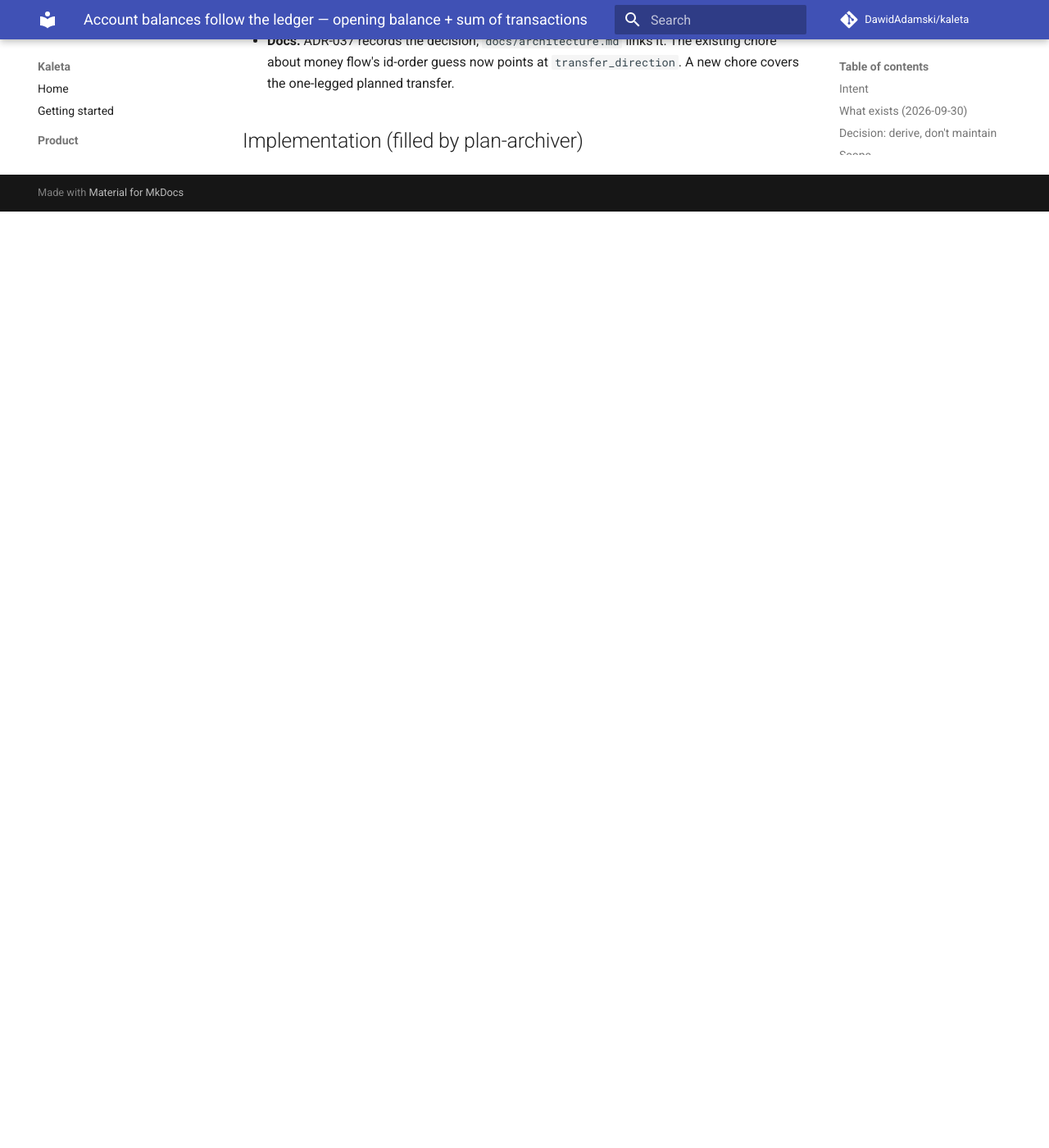
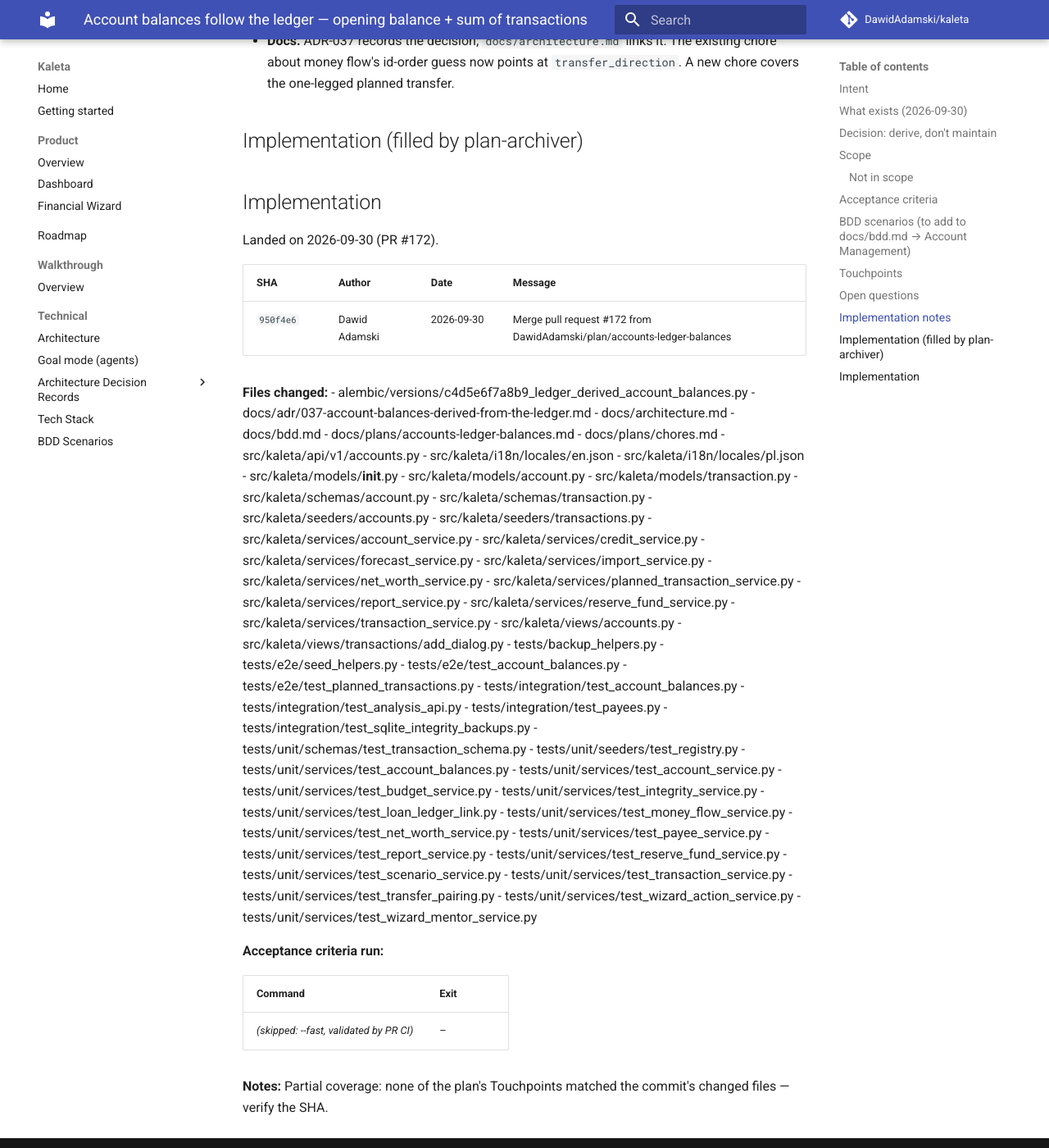
Before and after one commit to DawidAdamski/kaleta, an MkDocs documentation site: the page built from docs/plans/archive/accounts-ledger-balances.md, in a window 1280 px wide and 1400 px high, scrolled down 6347 px. Shown: the whole window at 82% size. Built offline with MkDocs 1.6.1 and Material for MkDocs 9.7.7, drawn with Linux system fonts in a browser that asks for light colours; comment, search, counter and statistics services are not loaded; before the commit the page ends 6605 px from its top, so only the background shows below that.

Commit message:
docs(plans): archive accounts-ledger-balances (#172)

```diff
--- a/docs/plans/accounts-ledger-balances.md
+++ b/docs/plans/archive/accounts-ledger-balances.md
@@ -3,16 +3,17 @@ plan_id: accounts-ledger-balances
 title: Account balances follow the ledger — opening balance + sum of transactions
 area: accounts
 effort: large
-status: in-progress
-roadmap_ref: ../roadmap.md#accounts
+status: archived
+archived_at: 2026-09-30
+roadmap_ref: ../../roadmap.md#accounts
 ---
 
 # Account balances follow the ledger
 
 Promoted from the chore inbox ("Reserve fund balances never follow the
 ledger", found by `plan/audit-planned-vs-code`). Blocks
-[`funds-savings-goals`](funds-savings-goals.md) (GOL-002/004) and
-[`funds-irregular-items`](funds-irregular-items.md) (IRR-004/005).
+[`funds-savings-goals`](../funds-savings-goals.md) (GOL-002/004) and
+[`funds-irregular-items`](../funds-irregular-items.md) (IRR-004/005).
 
 ## Intent
 
@@ -276,3 +277,73 @@ database seeded at the previous head.
   `transfer_direction`. A new chore covers the one-legged planned transfer.
 
 ## Implementation (filled by plan-archiver)
+
+## Implementation
+
+Landed on 2026-09-30 (PR #172).
+
+| SHA | Author | Date | Message |
+|---|---|---|---|
+| `950f4e6` | Dawid Adamski | 2026-09-30 | Merge pull request #172 from DawidAdamski/plan/accounts-ledger-balances |
+
+**Files changed:**
+- alembic/versions/c4d5e6f7a8b9_ledger_derived_account_balances.py
+- docs/adr/037-account-balances-derived-from-the-ledger.md
+- docs/architecture.md
+- docs/bdd.md
+- docs/plans/accounts-ledger-balances.md
+- docs/plans/chores.md
+- src/kaleta/api/v1/accounts.py
+- src/kaleta/i18n/locales/en.json
+- src/kaleta/i18n/locales/pl.json
+- src/kaleta/models/__init__.py
+- src/kaleta/models/account.py
+- src/kaleta/models/transaction.py
+- src/kaleta/schemas/account.py
+- src/kaleta/schemas/transaction.py
+- src/kaleta/seeders/accounts.py
+- src/kaleta/seeders/transactions.py
+- src/kaleta/services/account_service.py
+- src/kaleta/services/credit_service.py
+- src/kaleta/services/forecast_service.py
+- src/kaleta/services/import_service.py
+- src/kaleta/services/net_worth_service.py
+- src/kaleta/services/planned_transaction_service.py
+- src/kaleta/services/report_service.py
+- src/kaleta/services/reserve_fund_service.py
+- src/kaleta/services/transaction_service.py
+- src/kaleta/views/accounts.py
+- src/kaleta/views/transactions/add_dialog.py
+- tests/backup_helpers.py
+- tests/e2e/seed_helpers.py
+- tests/e2e/test_account_balances.py
+- tests/e2e/test_planned_transactions.py
+- tests/integration/test_account_balances.py
+- tests/integration/test_analysis_api.py
+- tests/integration/test_payees.py
+- tests/integration/test_sqlite_integrity_backups.py
+- tests/unit/schemas/test_transaction_schema.py
+- tests/unit/seeders/test_registry.py
+- tests/unit/services/test_account_balances.py
+- tests/unit/services/test_account_service.py
+- tests/unit/services/test_budget_service.py
+- tests/unit/services/test_integrity_service.py
+- tests/unit/services/test_loan_ledger_link.py
+- tests/unit/services/test_money_flow_service.py
+- tests/unit/services/test_net_worth_service.py
+- tests/unit/services/test_payee_service.py
+- tests/unit/services/test_report_service.py
+- tests/unit/services/test_reserve_fund_service.py
+- tests/unit/services/test_scenario_service.py
+- tests/unit/services/test_transaction_service.py
+- tests/unit/services/test_transfer_pairing.py
+- tests/unit/services/test_wizard_action_service.py
+- tests/unit/services/test_wizard_mentor_service.py
+
+**Acceptance criteria run:**
+
+| Command | Exit |
+|---|---|
+| _(skipped: --fast, validated by PR CI)_ | – |
+
+**Notes:** Partial coverage: none of the plan's Touchpoints matched the commit's changed files — verify the SHA.
```
Also changed, not shown: docs/adr/037-account-balances-derived-from-the-ledger.md (+1 -1 lines), docs/plans/README.md (+3 -3 lines), docs/plans/chores.md (+1 -1 lines), docs/plans/funds-irregular-items.md (+1 -1 lines), docs/plans/funds-savings-goals.md (+1 -1 lines).
